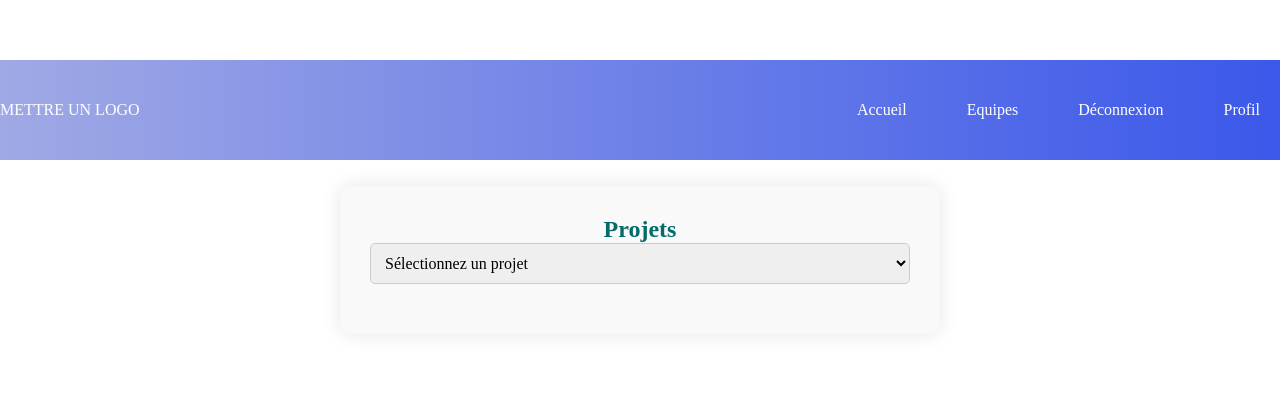
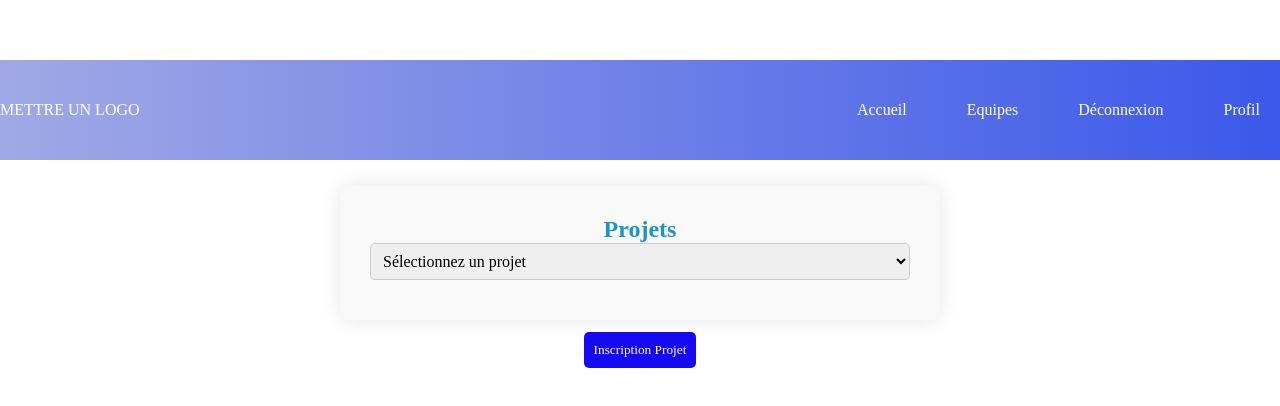
Before and after one commit to iboizard/ProjetWeb, a Vue app in the folder frontend/: page /projects in a window 1280 px wide. Shown: the top 406 px of the page. Built offline with nearby package versions, Linux system fonts and the light colour scheme; the HTML template or start-up script is replaced by a standard one.

Commit message:
Add Project

```diff
--- a/frontend/src/pages/Profil.vue
+++ b/frontend/src/pages/Profil.vue
@@ -17,4 +17,6 @@
     <div class="profil">
         <h1>Profil</h1>
     </div>
+    <div> Image </div>
+    <div>Name </div>
 </template>
--- a/frontend/src/pages/Projects.vue
+++ b/frontend/src/pages/Projects.vue
@@ -21,7 +21,7 @@
       <option v-for="project in projects" :key="project.id" :value="project.id">{{ project.name }}</option>
     </select>
 
-    <div v-if="selectedProject">
+    <div class="project-page-selected" v-if="selectedProject">
       <h3>Description du Projet</h3>
       <p>{{ selectedProject.description }}</p>
 
@@ -35,6 +35,23 @@
       <h3>Résultat de la Dernière Session</h3>
       <p>{{ selectedProject.lastSessionResult }}</p>
     </div>
+  </div>
+
+  <div class="registration-form">
+    <div class="tabs">
+      <button @click="toggleFormVisibility">Inscription Projet</button>
+    </div>
+
+    <form v-if="isProject" @submit.prevent="submitProjectForm">
+      <input type="text" v-model="projectName" placeholder="Nom du Projet" required>
+      <textarea v-model="description" placeholder="Description du Projet" required></textarea>
+      <input type="text" v-model="objectives" placeholder="Objectifs du Projet" required>
+      <input type="date" v-model="deadline" required>
+      <input type="number" v-model="budget" placeholder="Budget du Projet" required>
+      <input type="text" v-model="members" placeholder="Membres du Projet (séparés par des virgules)" required>
+
+      <button type="submit">Inscription</button>
+    </form>
   </div>
 </template>
 <script>
@@ -60,12 +77,23 @@ export default {
           lastSessionResult: "À améliorer"
         }
       ],
-      selectedProject: null
+      selectedProject: null,
+      isProject: false,
+      projectName: "",
+      description: "",
+      objectives: "",
+      deadline: "",
+      budget: "",
+      members: ""
     };
   },
   methods: {
     selectProject() {
       this.selectedProject = this.projects.find(project => project.id === parseInt(this.selectedProjectId));
+    }, submitProjectForm() {
+      console.log('Inscription Projet:', this.projectName, this.description, this.objectives, this.deadline, this.budget, this.members);
+    }, toggleFormVisibility() {
+      this.isProject = !this.isProject;
     }
   }
 };
@@ -99,9 +127,17 @@ export default {
   box-shadow: 0 0 20px rgba(0, 0, 0, 0.1);
 }
 
+.project-page-selected {
+  max-width: 600px;
+  margin: 0 auto;
+  padding: 10px;
+  border-radius: 10px;
+  box-shadow: 0 0 20px rgba(0, 0, 0, 0.1);
+}
+
 h2,
 h3 {
-  color: #046b6b;
+  color: #1d94c3;
 }
 
 select {
@@ -128,4 +164,48 @@ p {
   display: flex;
   gap: 20px;
 }
+
+.registration-form {
+  max-width: 400px;
+  margin: 0 auto;
+  padding-top: 1%;
+}
+
+.tabs {
+  display: flex;
+  justify-content: space-around;
+  margin-bottom: 20px;
+}
+
+.activeTab {
+  font-weight: bold;
+}
+
+form {
+  display: flex;
+  flex-direction: column;
+}
+
+input,
+textarea,
+select {
+  margin-bottom: 10px;
+  padding: 8px;
+  border: 1px solid #ccc;
+  border-radius: 5px;
+}
+
+button {
+  padding: 10px;
+  background-color: #1509f2;
+  color: white;
+  border: none;
+  border-radius: 5px;
+  cursor: pointer;
+}
+
+button:hover {
+  background-color: #2980b9;
+}
+
 </style>
--- a/frontend/src/pages/SignUp.vue
+++ b/frontend/src/pages/SignUp.vue
@@ -1,28 +1,13 @@
 <template>
   <div class="registration-form">
-      <div class="tabs">
-        <button :class="{ activeTab: isManager }" @click="isManager = true">Manager de Projet</button>
-        <button :class="{ activeTab: !isManager }" @click="isManager = false">Inscription Projet</button>
-      </div>
 
-      <form v-if="isManager" @submit.prevent="submitManagerForm">
+    <form @submit.prevent="submitManagerForm">
       <input type="text" v-model="managerName" placeholder="Nom complet" required>
       <label>Choisissez un ou plusieurs Projets :</label>
       <select v-model="selectedProjects" multiple required>
           <option v-for="project in projects" :key="project.id" :value="project.id">{{ project.name }}</option>
       </select>
       <input type="email" v-model="email" placeholder="Adresse Email" required>
-        <button type="submit">Inscription</button>
-      </form>
-
-      <form v-else @submit.prevent="submitProjectForm">
-        <input type="text" v-model="projectName" placeholder="Nom du Projet" required>
-        <textarea v-model="description" placeholder="Description du Projet" required></textarea>
-        <input type="text" v-model="objectives" placeholder="Objectifs du Projet" required>
-        <input type="date" v-model="deadline" required>
-        <input type="number" v-model="budget" placeholder="Budget du Projet" required>
-        <input type="text" v-model="members" placeholder="Membres du Projet (séparés par des virgules)" required>
-
       <button type="submit">Inscription</button>
     </form>
   </div>
@@ -51,9 +36,6 @@
   methods: {
     submitManagerForm() {
       console.log('Manager de Projet Inscription:', this.managerName, this.projectName, this.email);
-      },
-      submitProjectForm() {
-        console.log('Inscription Projet:', this.projectName, this.description, this.objectives, this.deadline, this.budget, this.members);
     },
   },
 };
```
Lines whose indentation alone changed are shown as unchanged.
